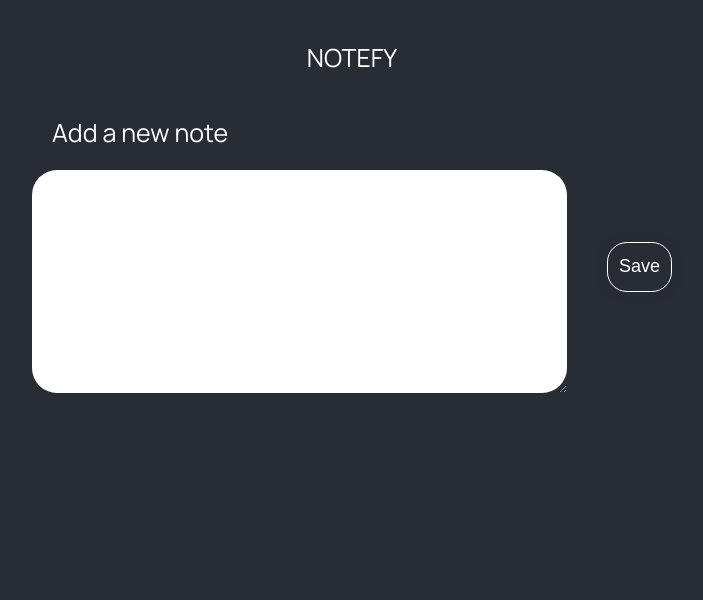
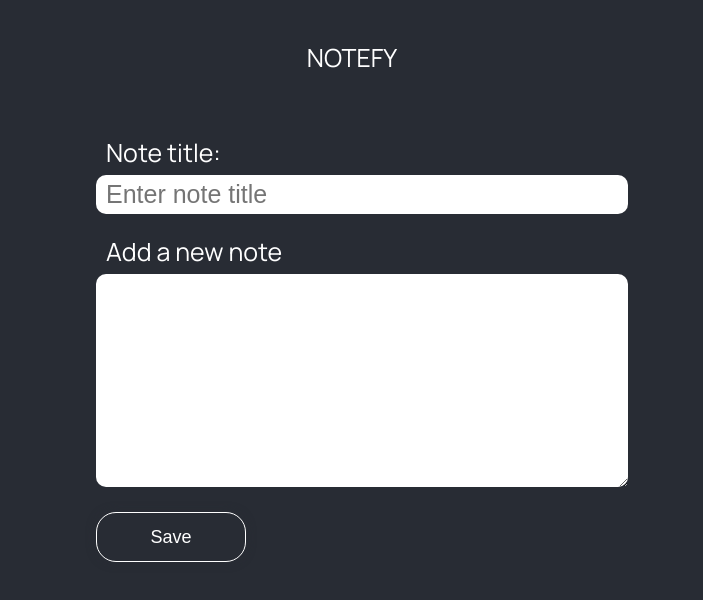
Before and after one commit to mihrab34/coding-challenge-notefy-ui, a React (Create React App) app: page / in a window 1280 px wide. Shown: the top 600 px of the page, without its empty margins (288-991 px from the left). Built offline with nearby package versions, Linux system fonts and the light colour scheme.

Commit message:
Added state management to create note
Signed-off-by: Akintola Rahmat <akintolarahmah@gmail.com>

```diff
--- a/src/App.tsx
+++ b/src/App.tsx
@@ -2,12 +2,13 @@ import React, {useState} from 'react';
 import './App.css';
 import TextField from './components/TextField';
 
+
+
 const App:React.FC = () => {
-  const [note, setNote] = useState<string>("")
   return (
     <div className="App">
       <span className="App-header">Notefy</span>
-      <TextField note={note} setNote={setNote} />
+      <TextField  />
 
     </div>
   );
--- a/src/components/TextField.tsx
+++ b/src/components/TextField.tsx
@@ -1,19 +1,36 @@
-import React from 'react'
+import React,{useState}from 'react';
 import './styles.css';
 
-interface Props {
-  note: string;
-  setNote: React.Dispatch<React.SetStateAction<string>>
+interface Note {
+  title: string;
+  content: string;
 }
 
-const TextField = ({note, setNote}: Props) => {
+const initialValues: Note = {
+  title: "",
+  content: "",
+};
+
+const TextField: React.FC = () => {
+  const [note, setNote] = useState<Note>(initialValues)
+
+  const handleChange = (event: React.ChangeEvent<HTMLInputElement | HTMLTextAreaElement>) => {
+    const { name, value } = event.target;
+    setNote((prevNote) => ({ ...prevNote, [name]: value }));
+  };
+
+
   return (
-    <form className='text'>
-        <div className='text_input'>
+    <form className='text flex flex-col justify-between items-center'>
+      <div className='text_input text_note'>
+        <label htmlFor='title'>Note title:</label>
+        <input id='title' type='text' name='title' placeholder='Enter note title' onChange={handleChange} />
+      </div>
+      <div className='text_note'>
         <label htmlFor='addname' className='text_label'>Add a new note</label>
-        <textarea id='addnote' name='addnote' rows={7} cols={70} className='text_box'></textarea>
-        </div>
-        <button type='submit' className='text_submit'>Save</button>
+        <textarea id='addnote' name='content' rows={7} cols={70} className='text_box' onChange={handleChange}></textarea>
+      </div>
+      <button type='submit' className='text_submit'>Save</button>
     </form>
   )
 }
--- a/src/components/styles.css
+++ b/src/components/styles.css
@@ -1,24 +1,26 @@
 .text {
-    width: 50%;
-    display: flex;
-    align-items: center;
-    justify-content: center;
-    gap: 5em;
+    width: 40%;
 }
 
-.text_label {
-    padding: 10px 20px;
+.text_label,
+.text_input  label {
+    padding: 5px 10px;
     font-size: 25px;
     color: #fff;
 }
 
-.text_box{
+.text_note {
+    margin: 20px 0px;
+}
+
+.text_box,
+.text_input input{
     width: 100%;
-    border-radius: 25px;
-    padding: 10px 20px;
+    border-radius: 10px;
+    padding: 5px 10px;
     font-size: 25px;
     border: none;
-    margin-top: 20px;
+    margin-top: 5px;
 }
 
 .text_submit{
@@ -29,13 +31,12 @@
     font-size: 18px;
     background-color: #282c34;
     color: #fff;
-    margin-top: 20px;
     box-shadow: 0 0 10px #282c34;
 }
 
 @media (max-width: 800px) {
     .text {
         width: 50%;
-        flex-direction: column;
+
     }
 }
```
